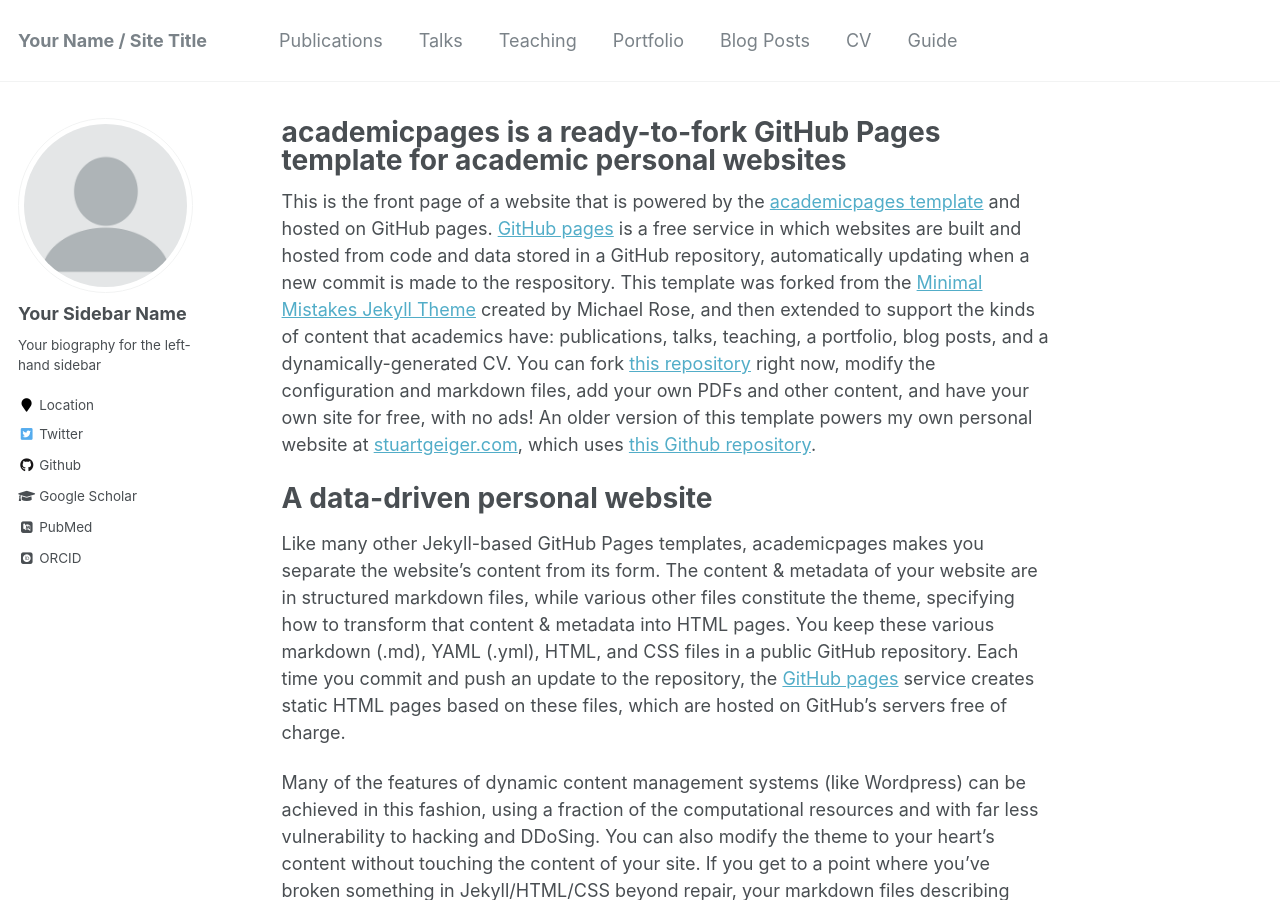
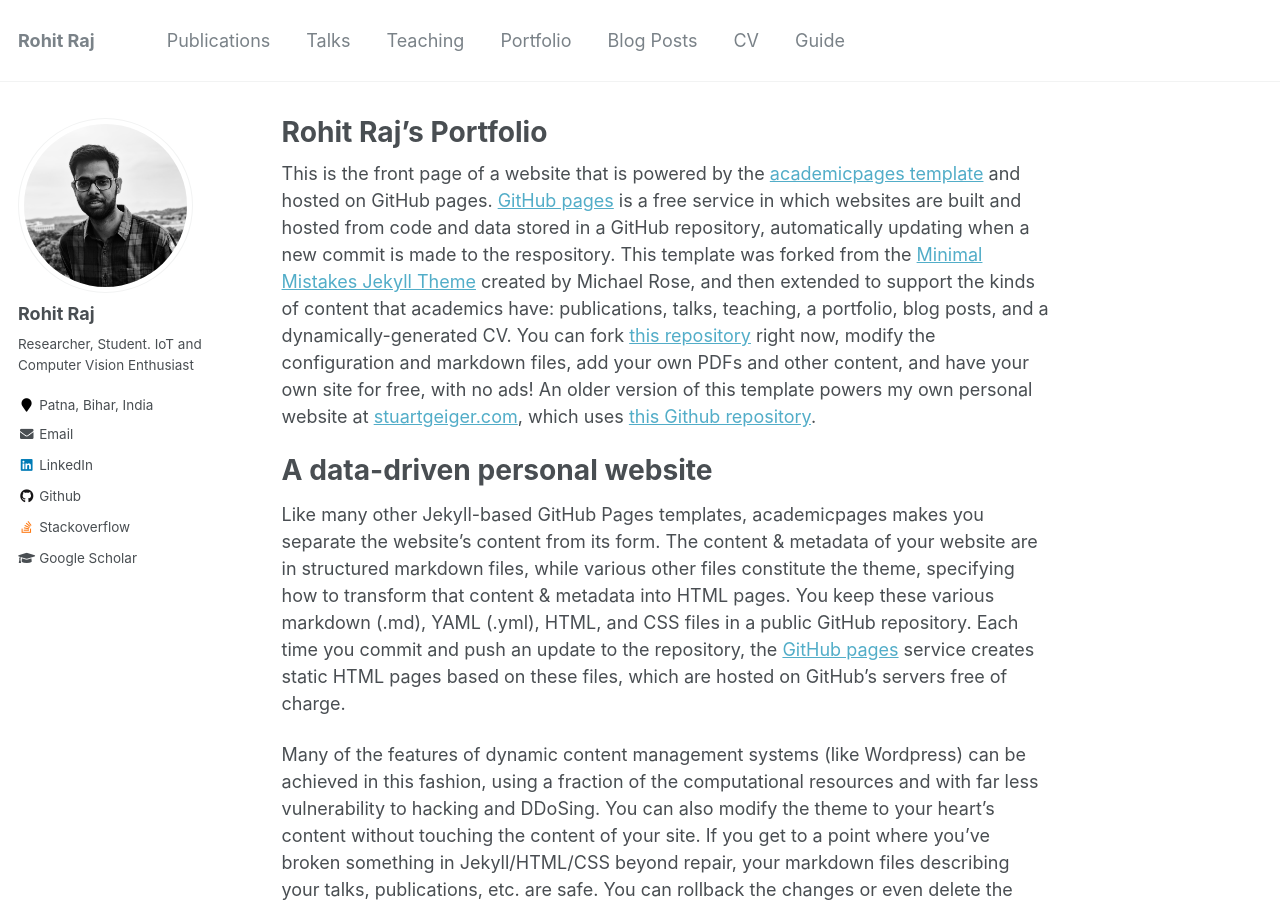
Before and after one commit to rohitshubham/myTestPage, a Jekyll site: the page built from _pages/about.md, in a window 1280 px wide and 900 px high. Built offline with Jekyll 4.4.1, drawn with Linux system fonts in a browser that asks for light colours; some web fonts are replaced.

Commit message:
Further changes

```diff
--- a/_config.yml
+++ b/_config.yml
@@ -7,13 +7,13 @@
 
 # Site Settings
 locale                   : "en-US"
-title                    : "Your Name / Site Title"
+title                    : "Rohit Raj"
 title_separator          : "-"
 name                     : &name "Your Name"
 description              : &description "personal description"
-url                      : https://academicpages.github.io # the base hostname & protocol for your site e.g. "https://mmistakes.github.io"
+url                      : https://rohitshubham.github.io # the base hostname & protocol for your site e.g. "https://mmistakes.github.io"
 baseurl                  : "" # the subpath of your site, e.g. "/blog"
-repository               : "academicpages/academicpages.github.io"
+repository               : "rohitshubham/rohitshubham.github.io"
 teaser                   :  # filename of teaser fallback teaser image placed in /images/, .e.g. "500x300.png"
 breadcrumbs              : false # true, false (default)
 words_per_minute         : 160
@@ -32,7 +32,7 @@
     colorscheme          : # "light" (default), "dark"
 staticman:
   allowedFields          : ['name', 'email', 'url', 'message']
-  branch                 : "gh-pages" # "master", "gh-pages"
+  branch                 : "master" # "master", "gh-pages"
   commitMessage          : "New comment."
   filename               : comment-{@timestamp}
   format                 : "yml"
@@ -80,14 +80,14 @@
 
 # Site Author
 author:
-  name             : "Your Sidebar Name"
-  avatar           : "profile.png"
-  bio              : "Your biography for the left-hand sidebar"
-  location         : "Location"
+  name             : "Rohit Raj"
+  avatar           : "Profile.jpg"
+  bio              : "Researcher, Student. IoT and Computer Vision Enthusiast"
+  location         : "Patna, Bihar, India"
   employer         :
-  pubmed           : "https://www.ncbi.nlm.nih.gov/pubmed/?term=john+snow"
-  googlescholar    : "http://yourfullgooglescholarurl.com"
-  email            :
+  pubmed           :
+  googlescholar    : "https://scholar.google.co.in/citations?user=npuplVgAAAAJ&hl=en"
+  email            :  "rohitshubham@gmail.com"
   researchgate     :  # example: "https://www.researchgate.net/profile/yourprofile"
   uri              :
   bitbucket        :
@@ -96,20 +96,20 @@
   flickr           :
   facebook         :
   foursquare       :
-  github           : "academicpages"
+  github           : "rohitshubham"
   google_plus      :
   keybase          :
   instagram        :
   impactstory      : #"https://profiles.impactstory.org/u/xxxx-xxxx-xxxx-xxxx"
   lastfm           :
-  linkedin         :
-  orcid            : "http://orcid.org/yourorcidurl"
+  linkedin         :  rohit-raj-0194a315
+  orcid            : #"http://orcid.org/yourorcidurl"
   pinterest        :
   soundcloud       :
-  stackoverflow    : # http://stackoverflow.com/users/123456/username
+  stackoverflow    : "5130809/"
   steam            :
   tumblr           :
-  twitter          : "replacethistwitterhandle"
+  twitter          :
   vine             :
   weibo            :
   xing             :
--- a/_pages/about.md
+++ b/_pages/about.md
@@ -1,6 +1,6 @@
 ---
 permalink: /
-title: "academicpages is a ready-to-fork GitHub Pages template for academic personal websites"
+title: "Rohit Raj's Portfolio"
 excerpt: "About me"
 author_profile: true
 redirect_from:
```
Also changed, not shown: images/Profile.jpg (added).
